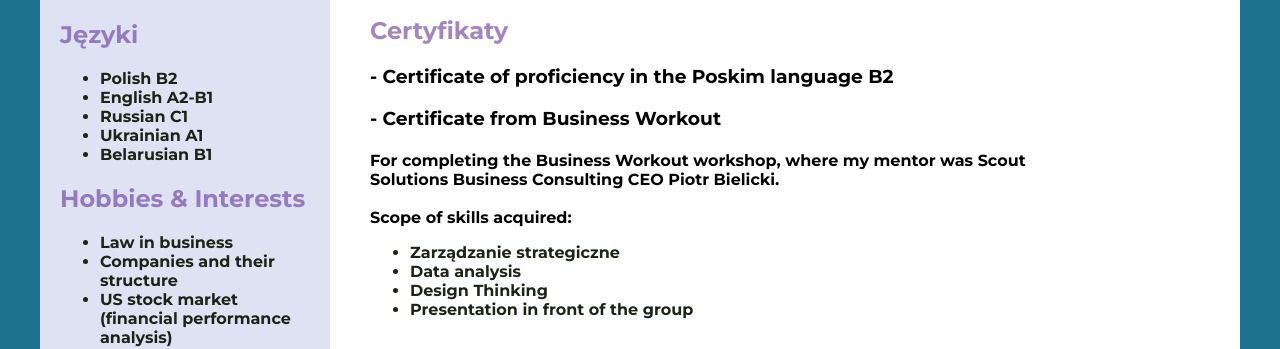
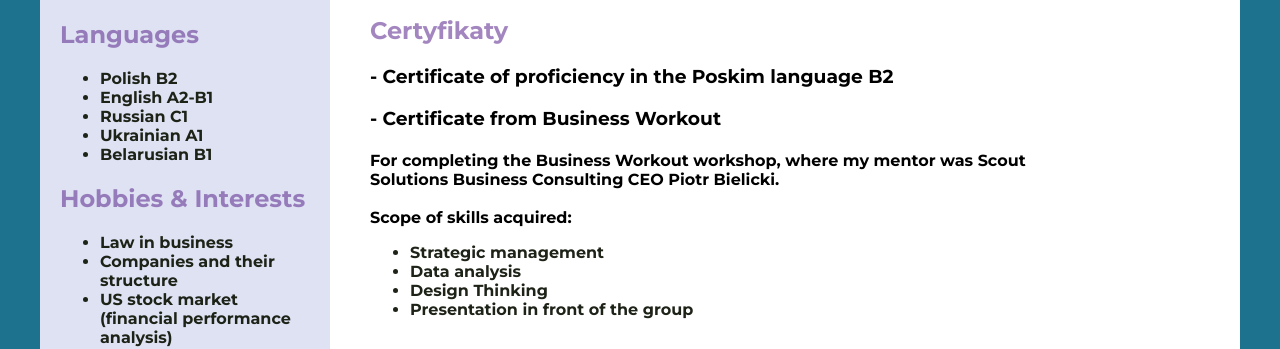
Before and after one commit to radziuliss/cv, a plain HTML site: page index.html in a window 1280 px wide. Shown: the part 800-1149 px from the top of the page. Drawn offline with Linux system fonts and the light colour scheme.

Commit message:
Update index.html
in English version

```diff
--- a/index.html
+++ b/index.html
@@ -88,7 +88,7 @@
                 <h4>For completing the Business Workout workshop, where my mentor was Scout Solutions Business Consulting CEO Piotr Bielicki.<br /><br />
                          Scope of skills acquired:
                 <ul>
-                    <li>Zarządzanie strategiczne
+                    <li>Strategic management
                     </li>
                     <li>Data analysis</li>
                     <li>Design Thinking</li>
@@ -135,7 +135,7 @@
 
         <div>
             <h2>
-                Języki
+                Languages
             </h2>
             <ul>
                 <li>Polish     B2</li>
```
